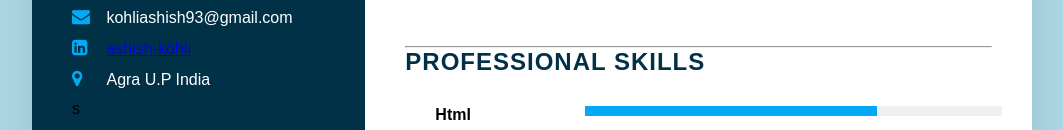
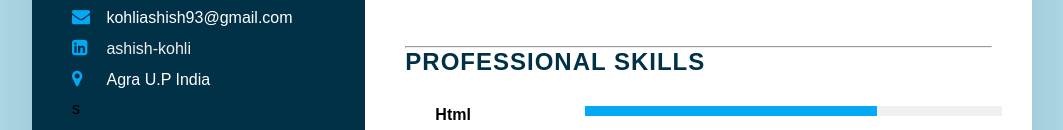
Before and after one commit to ashishkohli78/resume-, a plain HTML site: page index.html in a window 1280 px wide. Shown: the part 342-472 px from the top of the page, without its empty margins (108-1171 px from the left). Drawn offline with Linux system fonts and the light colour scheme.

Commit message:
Update style.css

```diff
--- a/style.css
+++ b/style.css
@@ -220,3 +220,8 @@ padding: 20px;
     border-image: round;
   }
 }
+
+.text >a{
+    color: #f0f0f0;
+    text-decoration: none;
+}
```
